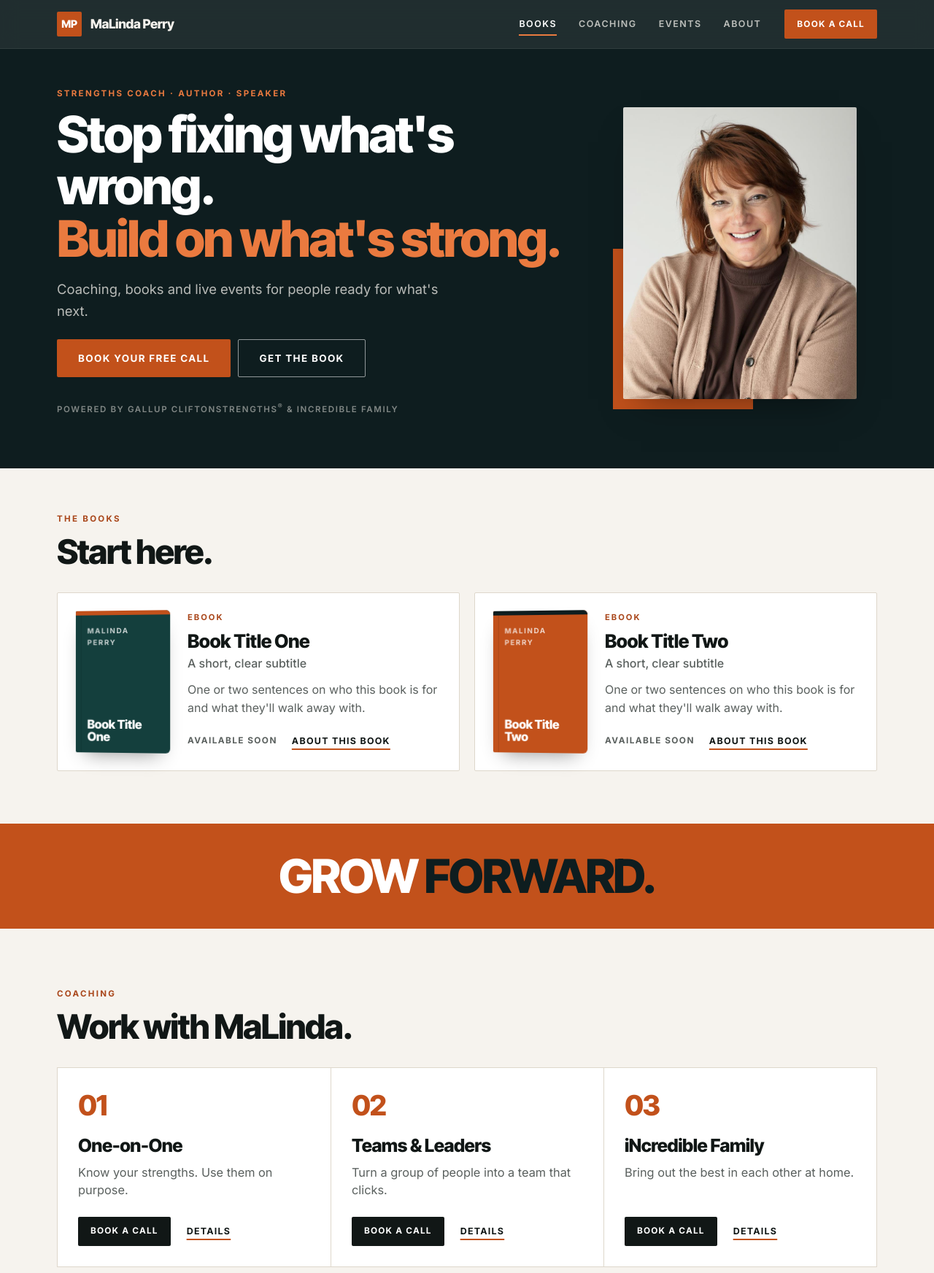
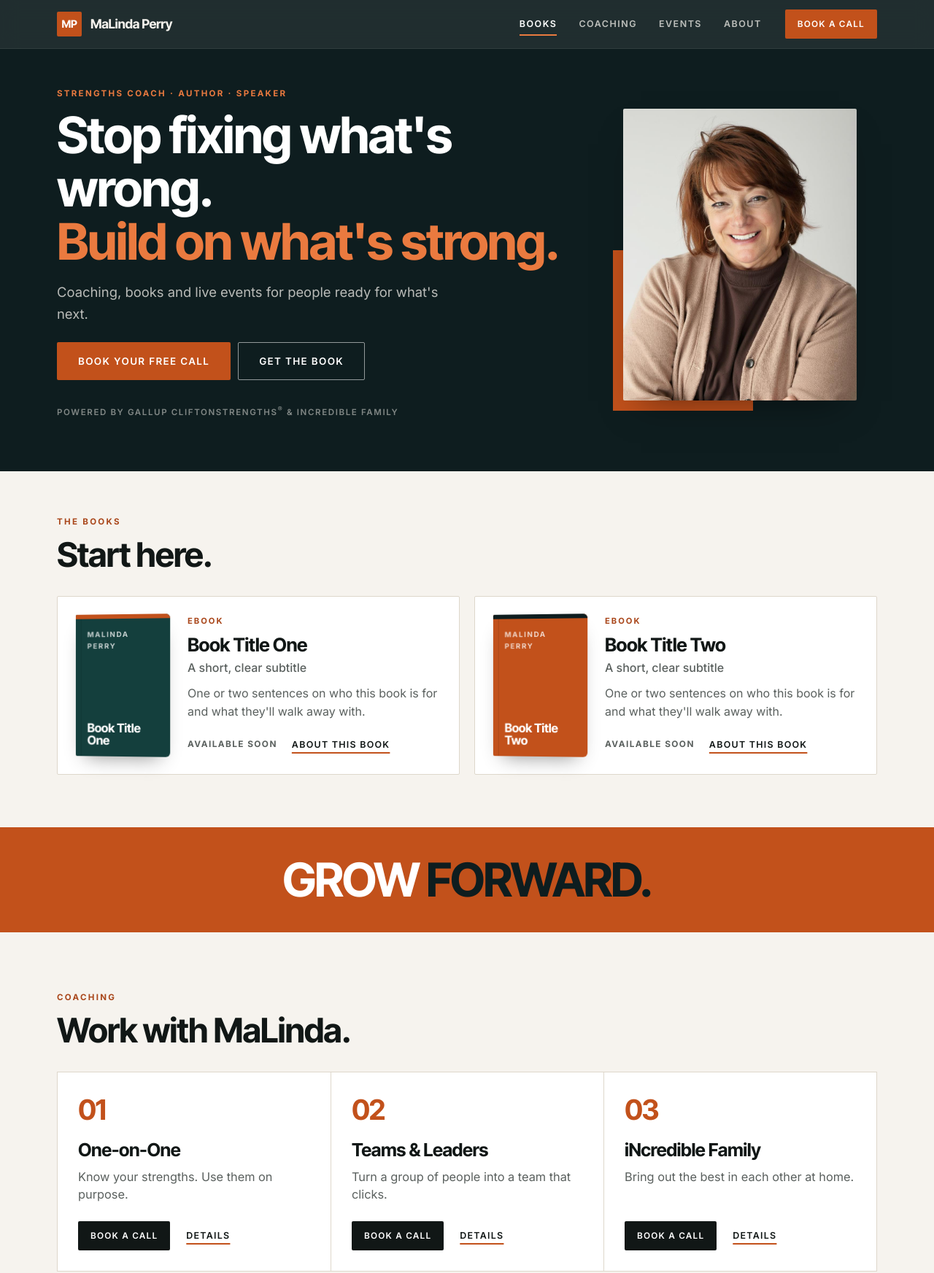
Before and after one commit to ann3mari37/malindaperryconsulting, a plain HTML site: page public/index.html in a window 1280 px wide. Shown: the top 1745 px of the page at 73% size. Drawn offline with Linux system fonts and the light colour scheme.

Commit message:
Soften type one step: headlines 700, button labels 600
Co-Authored-By: Claude Opus 5.5 <noreply@anthropic.com>

```diff
--- a/public/css/site.css
+++ b/public/css/site.css
@@ -34,7 +34,7 @@ html { scroll-behavior: smooth; scroll-padding-top: var(--header-h); -webkit-tex
 body { margin: 0; background: var(--ivory); color: var(--ink); font: 400 16px/1.6 var(--sans); -webkit-font-smoothing: antialiased; overflow-x: hidden; }
 img { max-width: 100%; display: block; height: auto; }
 a { color: var(--teal); text-underline-offset: 3px; }
-h1, h2, h3 { font-family: var(--serif); font-weight: 800; line-height: 1.04; margin: 0 0 .4em; letter-spacing: -.035em; }
+h1, h2, h3 { font-family: var(--serif); font-weight: 700; line-height: 1.06; margin: 0 0 .4em; letter-spacing: -.025em; }
 h2 { font-size: clamp(2rem, 3.8vw, 2.9rem); }
 h3 { font-size: 1.35rem; line-height: 1.15; letter-spacing: -.02em; }
 p { margin: 0 0 1em; }
@@ -53,7 +53,7 @@ svg { width: 1em; height: 1em; fill: none; stroke: currentColor; stroke-width: 1
 .btn {
   --bg: var(--ink); --fg: #fff; --bd: transparent;
   display: inline-flex; align-items: center; justify-content: center; gap: 8px;
-  min-height: 46px; padding: 12px 22px; font: 700 .8rem/1.2 var(--sans); letter-spacing: .1em; text-transform: uppercase;
+  min-height: 46px; padding: 12px 22px; font: 600 .8rem/1.2 var(--sans); letter-spacing: .1em; text-transform: uppercase;
   color: var(--fg); background: var(--bg); border: 1.5px solid var(--bd); border-radius: 2px;
   text-decoration: none; cursor: pointer; white-space: nowrap;
   transition: transform .2s ease, box-shadow .25s ease, background .2s ease, color .2s ease;
@@ -72,15 +72,15 @@ svg { width: 1em; height: 1em; fill: none; stroke: currentColor; stroke-width: 1
 .btn-light:hover { --bg: #fff; --fg: var(--night); }
 .btn-outline-light { --bg: transparent; --fg: #fff; --bd: rgba(255, 255, 255, .55); }
 .btn-outline-light:hover { --bg: #fff; --bd: #fff; --fg: var(--night); }
-.btn-text { background: none; border: 0; padding: 8px 2px; cursor: pointer; font: 700 .78rem var(--sans); letter-spacing: .1em; text-transform: uppercase; color: var(--ink); text-decoration: underline; text-decoration-thickness: 2px; text-decoration-color: var(--orange); text-underline-offset: 6px; }
+.btn-text { background: none; border: 0; padding: 8px 2px; cursor: pointer; font: 600 .78rem var(--sans); letter-spacing: .1em; text-transform: uppercase; color: var(--ink); text-decoration: underline; text-decoration-thickness: 2px; text-decoration-color: var(--orange); text-underline-offset: 6px; }
 .btn-text:hover { color: var(--orange-dark); text-decoration-color: currentColor; }
 
 /* ---------- Header ---------- */
 .header { position: sticky; top: 0; z-index: 50; background: rgba(14, 29, 31, .92); backdrop-filter: saturate(150%) blur(12px); -webkit-backdrop-filter: saturate(150%) blur(12px); border-bottom: 1px solid rgba(251, 247, 239, .08); }
 .header-inner { display: flex; align-items: center; gap: 32px; height: var(--header-h); }
 .brand { display: flex; align-items: center; gap: 12px; color: var(--ivory); text-decoration: none; margin-right: auto; }
-.brand-mark { width: 34px; height: 34px; display: grid; place-items: center; border-radius: 2px; background: var(--orange); color: #fff; font: 800 .9rem/1 var(--serif); letter-spacing: -.02em; }
-.brand-text { font: 800 1.1rem/1 var(--serif); letter-spacing: -.02em; }
+.brand-mark { width: 34px; height: 34px; display: grid; place-items: center; border-radius: 2px; background: var(--orange); color: #fff; font: 700 .9rem/1 var(--serif); letter-spacing: -.02em; }
+.brand-text { font: 700 1.1rem/1 var(--serif); letter-spacing: -.02em; }
 .nav { display: flex; gap: 30px; }
 .nav a { color: var(--on-dark); text-decoration: none; font-weight: 600; font-size: .78rem; letter-spacing: .12em; text-transform: uppercase; position: relative; padding: 6px 0; }
 .nav a::after { content: ""; position: absolute; left: 0; right: 100%; bottom: 0; height: 2px; background: var(--orange-lt); transition: right .25s; }
@@ -117,7 +117,7 @@ svg { width: 1em; height: 1em; fill: none; stroke: currentColor; stroke-width: 1
 .cover-art { height: 100%; display: flex; flex-direction: column; justify-content: space-between; padding: 14px 12px 12px 16px; background: var(--teal-dark); color: #fff; position: relative; border-top: 6px solid var(--orange); }
 .book:nth-child(even) .cover-art { background: var(--orange); color: #fff; border-top-color: var(--night); }
 .cover-art::before { content: ""; position: absolute; left: 7px; top: 0; bottom: 0; width: 1px; background: rgba(0, 0, 0, .12); }
-.cover-art b { font: 800 1.05rem/1.05 var(--serif); letter-spacing: -.02em; }
+.cover-art b { font: 700 1.05rem/1.05 var(--serif); letter-spacing: -.02em; }
 .cover-art small { font-size: .62rem; letter-spacing: .16em; text-transform: uppercase; opacity: .75; font-weight: 700; }
 .cover-arch { display: none; }
 .book-meta { font-size: .7rem; font-weight: 700; letter-spacing: .18em; text-transform: uppercase; color: var(--orange-dark); margin-bottom: 8px; }
@@ -136,7 +136,7 @@ svg { width: 1em; height: 1em; fill: none; stroke: currentColor; stroke-width: 1
 
 /* ---------- Statement ---------- */
 .statement { background: var(--orange); color: #fff; padding: 40px 0; overflow: hidden; }
-.statement p { margin: 0; font: 800 clamp(2rem, 5.4vw, 4rem)/1 var(--serif); letter-spacing: -.04em; text-align: center; text-transform: uppercase; }
+.statement p { margin: 0; font: 700 clamp(2rem, 5.4vw, 4rem)/1 var(--serif); letter-spacing: -.04em; text-align: center; text-transform: uppercase; }
 .statement span { font-style: normal; color: var(--night); }
 
 /* ---------- Sections ---------- */
@@ -151,7 +151,7 @@ svg { width: 1em; height: 1em; fill: none; stroke: currentColor; stroke-width: 1
 .offer::before { content: ""; position: absolute; left: 0; top: 0; height: 4px; width: 0; background: var(--orange); transition: width .45s ease; }
 .offer:hover { background: var(--ivory); }
 .offer:hover::before { width: 100%; }
-.offer-n { font: 800 2.4rem/1 var(--serif); color: var(--orange); letter-spacing: -.04em; margin-bottom: 22px; }
+.offer-n { font: 700 2.4rem/1 var(--serif); color: var(--orange); letter-spacing: -.04em; margin-bottom: 22px; }
 .offer h3 { font-size: 1.55rem; }
 .offer p { font: 400 1.02rem/1.5 var(--sans); color: var(--muted); margin-bottom: 24px; }
 .offer-actions { margin-top: auto; display: flex; align-items: center; flex-wrap: wrap; gap: 8px 20px; }
@@ -162,7 +162,7 @@ svg { width: 1em; height: 1em; fill: none; stroke: currentColor; stroke-width: 1
 .event:hover { border-color: var(--ink); }
 .event-date { text-align: center; line-height: 1; padding: 6px 0; border-right: 1px solid var(--line); padding-right: 20px; }
 .event-date .m { display: block; font-size: .74rem; font-weight: 700; letter-spacing: .16em; text-transform: uppercase; color: var(--orange-dark); }
-.event-date .d { display: block; font: 800 2.2rem/1 var(--serif); letter-spacing: -.04em; margin: 6px 0 4px; color: var(--ink); }
+.event-date .d { display: block; font: 700 2.2rem/1 var(--serif); letter-spacing: -.04em; margin: 6px 0 4px; color: var(--ink); }
 .event-date .w { font-size: .74rem; color: var(--muted); }
 .event h3 { font-size: 1.2rem; margin-bottom: .15em; }
 .event-info { display: flex; flex-wrap: wrap; gap: 4px 16px; font-size: .88rem; color: var(--muted); }
@@ -196,7 +196,7 @@ svg { width: 1em; height: 1em; fill: none; stroke: currentColor; stroke-width: 1
 /* ---------- Footer ---------- */
 .footer { background: var(--night); color: var(--on-dark); padding: 44px 0 24px; font-size: .95rem; }
 .footer-inner { display: flex; flex-wrap: wrap; justify-content: space-between; gap: 20px; align-items: center; padding-bottom: 22px; border-bottom: 1px solid rgba(251, 247, 239, .12); }
-.footer-brand { font: 800 1.2rem var(--serif); letter-spacing: -.02em; color: #fff; margin: 0; }
+.footer-brand { font: 700 1.2rem var(--serif); letter-spacing: -.02em; color: #fff; margin: 0; }
 .footer-nav { display: flex; flex-wrap: wrap; gap: 8px 24px; }
 .footer a { color: var(--on-dark); text-decoration: none; }
 .footer a:hover { color: var(--orange-lt); }
@@ -271,7 +271,7 @@ svg { width: 1em; height: 1em; fill: none; stroke: currentColor; stroke-width: 1
   .menu-btn[aria-expanded="true"] span:last-child { transform: translateY(-4px) rotate(-45deg); }
   .nav { position: fixed; inset: var(--header-h) 0 auto; flex-direction: column; gap: 0; background: var(--night); padding: 8px 28px 28px; box-shadow: 0 30px 40px -20px rgba(0, 0, 0, .5); transform: translateY(-8px); opacity: 0; visibility: hidden; transition: all .2s; }
   .nav.open { transform: none; opacity: 1; visibility: visible; }
-  .nav a { padding: 16px 0; border-bottom: 1px solid rgba(246, 243, 238, .1); font: 800 1.3rem var(--serif); letter-spacing: -.02em; text-transform: none; color: #fff; }
+  .nav a { padding: 16px 0; border-bottom: 1px solid rgba(246, 243, 238, .1); font: 700 1.3rem var(--serif); letter-spacing: -.02em; text-transform: none; color: #fff; }
   .nav a::after { display: none; }
 
   .hero { padding: 32px 0 52px; }
--- a/public/index.html
+++ b/public/index.html
@@ -14,8 +14,8 @@
   <link rel="icon" href="images/favicon.svg" type="image/svg+xml">
   <link rel="preconnect" href="https://fonts.googleapis.com">
   <link rel="preconnect" href="https://fonts.gstatic.com" crossorigin>
-  <link href="https://fonts.googleapis.com/css2?family=Inter:wght@400;500;600;700&family=Inter+Tight:wght@700;800&display=swap" rel="stylesheet">
-  <link rel="stylesheet" href="css/site.css?v=8">
+  <link href="https://fonts.googleapis.com/css2?family=Inter:wght@400;500;600;700&family=Inter+Tight:wght@600;700&display=swap" rel="stylesheet">
+  <link rel="stylesheet" href="css/site.css?v=9">
 </head>
 <body>
   <a class="skip" href="#main">Skip to content</a>
```
